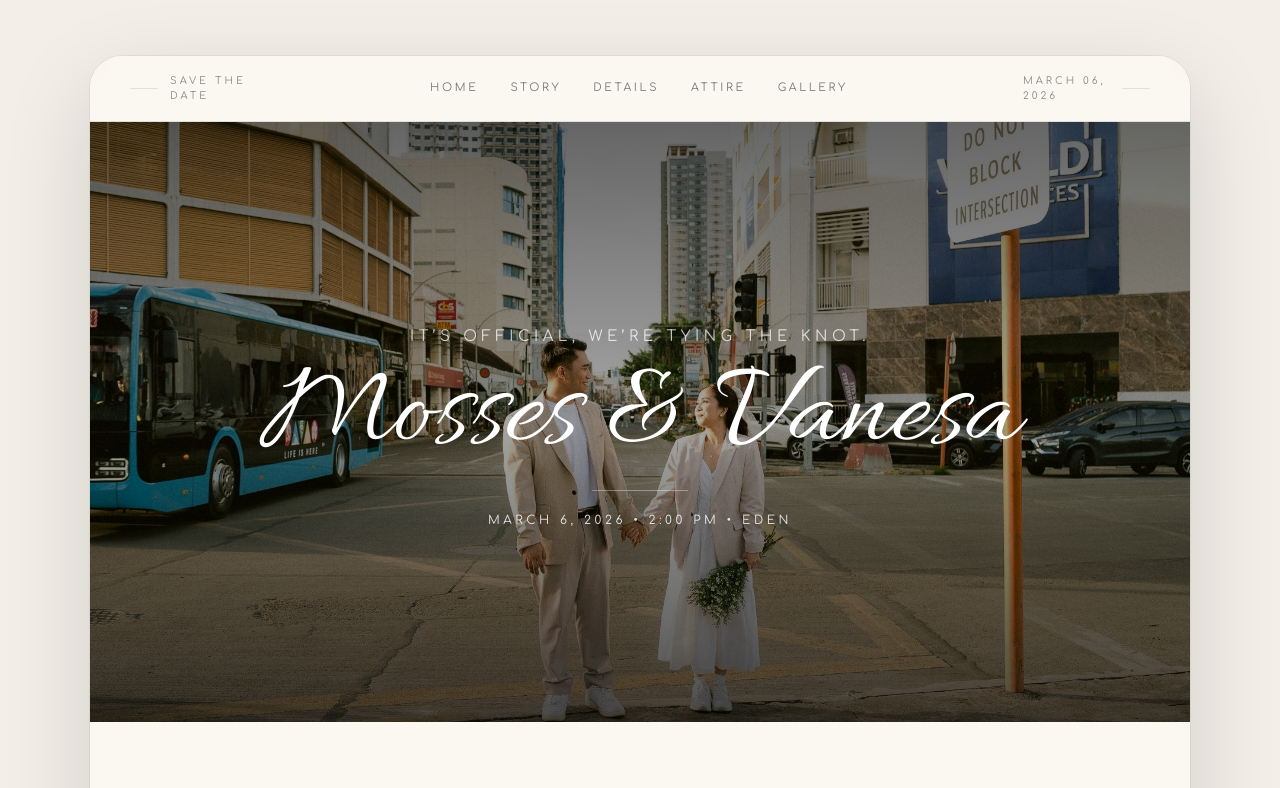
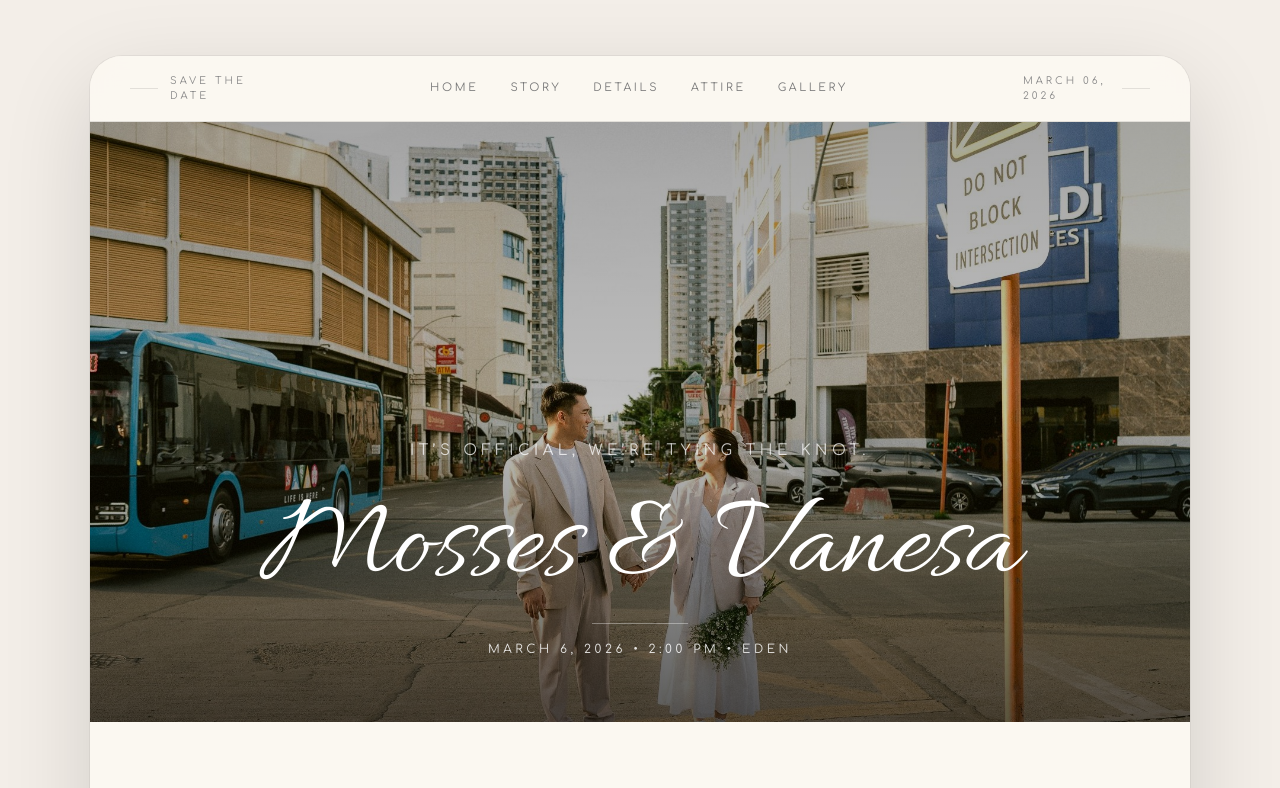
Before and after one commit to Moowses/mosses-vanesa-wedding, a Next.js app: page / in a window 1280 px wide. Shown: the top 788 px of the page. Built offline with nearby package versions, Linux system fonts and the light colour scheme.

Commit message:
Update page.tsx

```diff
--- a/app/page.tsx
+++ b/app/page.tsx
@@ -175,29 +175,42 @@ export default function Home() {
     width={1800}
     height={980}
     priority
-            className="h-[430px] w-full object-cover md:h-[600px]"
+    className="h-[430px] w-full object-cover object-[50%_20%] md:h-[600px]"
   />
-          <div className="absolute inset-0 bg-gradient-to-b from-black/60 via-black/35 to-black/70" />
 
-          <div className="absolute inset-0 flex items-center justify-center px-6">
+  <div className="absolute inset-0 bg-gradient-to-b from-black/35 via-black/25 to-black/65" />
+
+  {/* TEXT AT BOTTOM */}
+  <div className="absolute inset-0 flex items-end justify-center px-6 pb-12 sm:pb-16">
     <div className="w-full max-w-[850px] text-center text-white">
-
-              <h2 className="mt-3 text-[12px] sm:text-[15px] uppercase tracking-[0.30em] text-white/75">
+      <h2 className="text-[12px] sm:text-[15px] uppercase tracking-[0.30em] text-white/75">
         It’s official, we’re tying the knot.
       </h2>
 
-              <h1 className={`${allura.className} mt-5 text-[50px] leading-[0.82] sm:text-[105px] md:text-[120px]`}>
+      <h1
+        className={`
+          ${allura.className}
+          mt-6
+          text-[50px]
+          leading-[0.9]
+          sm:mt-8
+          sm:text-[105px]
+          md:text-[120px]
+        `}
+      >
         Mosses &amp; Vanesa
       </h1>
 
-              <div className="mx-auto mt-6 h-[1px] w-24 bg-white/35" />
+      <div className="mx-auto mt-5 h-[1px] w-24 bg-white/35" />
 
-              <p className="mt-5 text-[12px] uppercase tracking-[0.30em] text-white/85">
+      <p className="mt-4 text-[12px] uppercase tracking-[0.30em] text-white/85">
         March 6, 2026 • 2:00 PM • Eden
       </p>
     </div>
   </div>
 </section>
+
+
 
   {/* Statement block  */}
         <section className="px-6 pt-10 pb-8 text-center md:px-16 md:pt-14 md:pb-10">
```
Lines whose indentation alone changed are shown as unchanged.
